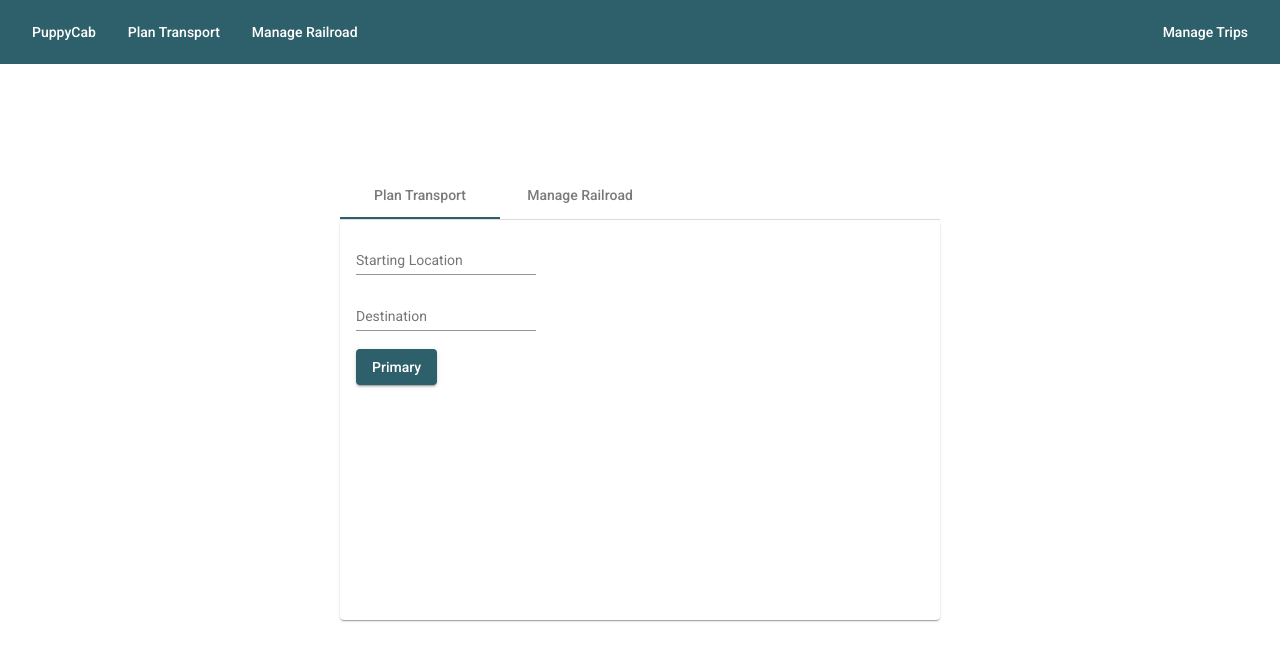
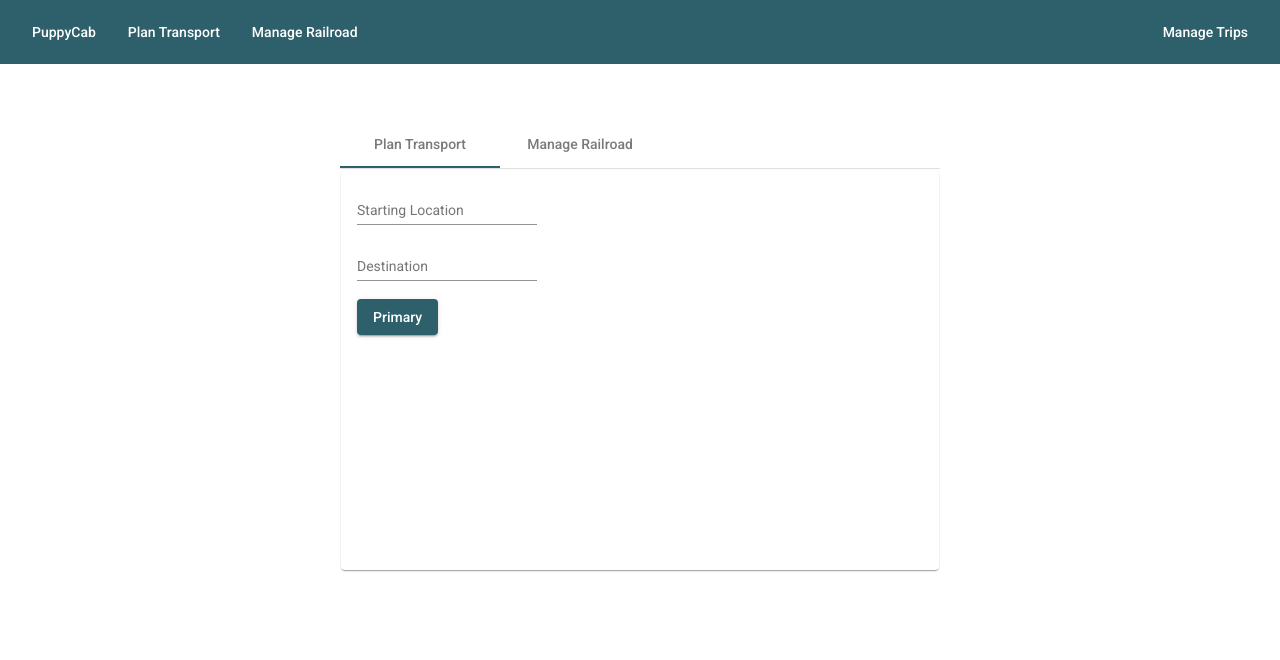
Before and after one commit to bumbleb5/puppy-cab-angular, an Angular app: page / in a window 1280 px wide. Shown: the top 660 px of the page. Built offline with nearby package versions, Linux system fonts and the light colour scheme.

Commit message:
Finished the plan-transport tab and added the inputs into there

```diff
--- a/src/app/pages/home-page/home-page.component.html
+++ b/src/app/pages/home-page/home-page.component.html
@@ -1,9 +1,17 @@
 <div class="home-wrapper">
-  <!-- tabs above the card -->
-  <mat-tab-group>
-      <mat-tab class="tab-label" label="Plan Transport"></mat-tab>
-      <mat-tab class="tab-label" label="Manage Railroad"></mat-tab>
-  </mat-tab-group>
-  <!-- card content -->
-  <app-shortcut-card class="shortcut-card"></app-shortcut-card>
+    <!-- tabs above the card -->
+    <mat-tab-group animationDuration="0ms">
+        <mat-tab class="tab-label" label="Plan Transport">
+            <div class="form-wrapper">
+                <app-shortcut-card class="shortcut-card">
+                    <app-plan-transport-innards></app-plan-transport-innards>
+                </app-shortcut-card>
+            </div>
+        </mat-tab>
+        <mat-tab class="tab-label" label="Manage Railroad">
+            <div class="form-wrapper">
+                <app-shortcut-card class="shortcut-card"></app-shortcut-card>
+            </div>
+        </mat-tab>
+    </mat-tab-group>
 </div>
--- a/src/app/pages/home-page/home-page.component.scss
+++ b/src/app/pages/home-page/home-page.component.scss
@@ -1,5 +1,6 @@
 .shortcut-card {
   height: 400px;
+  display: block;
 }
 
 .home-wrapper {
@@ -10,3 +11,8 @@
   flex-direction: column;
   justify-content: center;
 }
+
+.form-wrapper {
+  height: 500px;
+  padding: 1px;
+}
--- a/src/app/pages/home-page/home-page.component.ts
+++ b/src/app/pages/home-page/home-page.component.ts
@@ -1,4 +1,9 @@
 import { Component, OnInit } from '@angular/core';
+
+export interface HomePageTab {
+  component: Component;
+  label: string;
+}
 
 @Component({
   selector: 'app-home-page',
--- a/src/app/pages/home-page/home-page.module.ts
+++ b/src/app/pages/home-page/home-page.module.ts
@@ -4,6 +4,7 @@ import { MatTabsModule } from '@angular/material/tabs';
 import { RouterModule } from '@angular/router';
 import { HomePageComponent } from './home-page.component';
 import { ShortcutCardModule } from './shortcut-card/shortcut-card.module';
+import { PlanTransportInnardsComponent } from './shortcut-card/innards/plan-transport-innards/plan-transport-innards.component';
 
 @NgModule({
   imports: [
--- a/src/app/pages/home-page/shortcut-card/innards/plan-transport-innards/plan-transport-innards.component.html
+++ b/src/app/pages/home-page/shortcut-card/innards/plan-transport-innards/plan-transport-innards.component.html
@@ -1 +1,15 @@
-<p>plan-transport-innards works!</p>
+<div>
+    <div>
+        <mat-form-field class="example-full-width">
+        <mat-label>Starting Location</mat-label>
+        <input matInput placeholder="Ex. St. Louis MO" value="">
+        </mat-form-field>
+    </div>
+    <div>
+        <mat-form-field class="example-full-width">
+            <mat-label>Destination</mat-label>
+            <input matInput placeholder="Ex. Green Bay WI" value="">
+        </mat-form-field>
+    </div>
+    <button mat-raised-button color="primary">Primary</button>
+</div>
--- a/src/app/pages/home-page/shortcut-card/shortcut-card.component.html
+++ b/src/app/pages/home-page/shortcut-card/shortcut-card.component.html
@@ -1,15 +1,3 @@
 <mat-card class="shortcut-card-wrapper">
-    <div>
-        <mat-form-field class="example-full-width">
-          <mat-label>Starting Location</mat-label>
-          <input matInput placeholder="Ex. St. Louis MO" value="">
-        </mat-form-field>
-    </div>
-    <div>
-        <mat-form-field class="example-full-width">
-            <mat-label>Destination</mat-label>
-            <input matInput placeholder="Ex. Green Bay WI" value="">
-        </mat-form-field>
-    </div>
-    <button mat-raised-button color="primary">Primary</button>
+    <ng-content></ng-content>
 </mat-card>
--- a/src/app/pages/home-page/shortcut-card/shortcut-card.module.ts
+++ b/src/app/pages/home-page/shortcut-card/shortcut-card.module.ts
@@ -28,7 +28,8 @@ import { ManageRailroadInnardsComponent } from './innards/manage-railroad-innard
     ManageRailroadInnardsComponent
   ],
   exports: [
-    ShortcutCardComponent
+    ShortcutCardComponent,
+    PlanTransportInnardsComponent
   ]
 })
 export class ShortcutCardModule {
```
Also changed, not shown: 1 other file (tests, documents, lock files or other folders).
